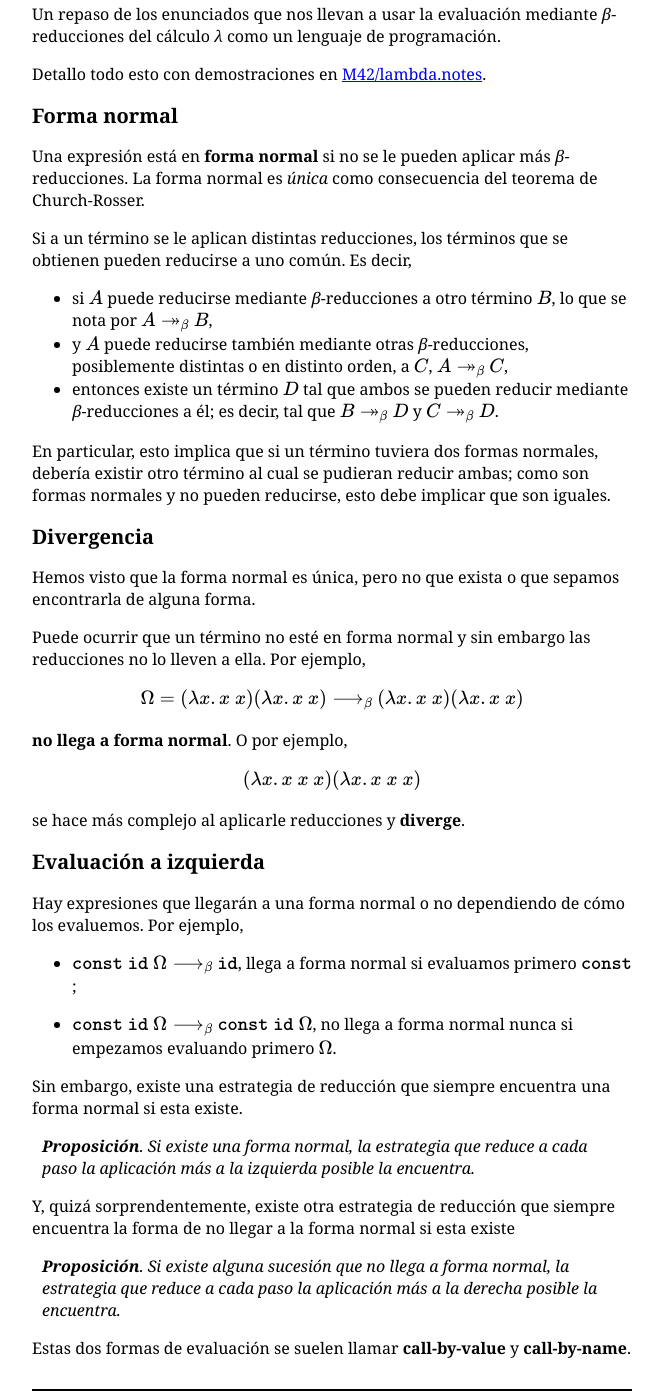
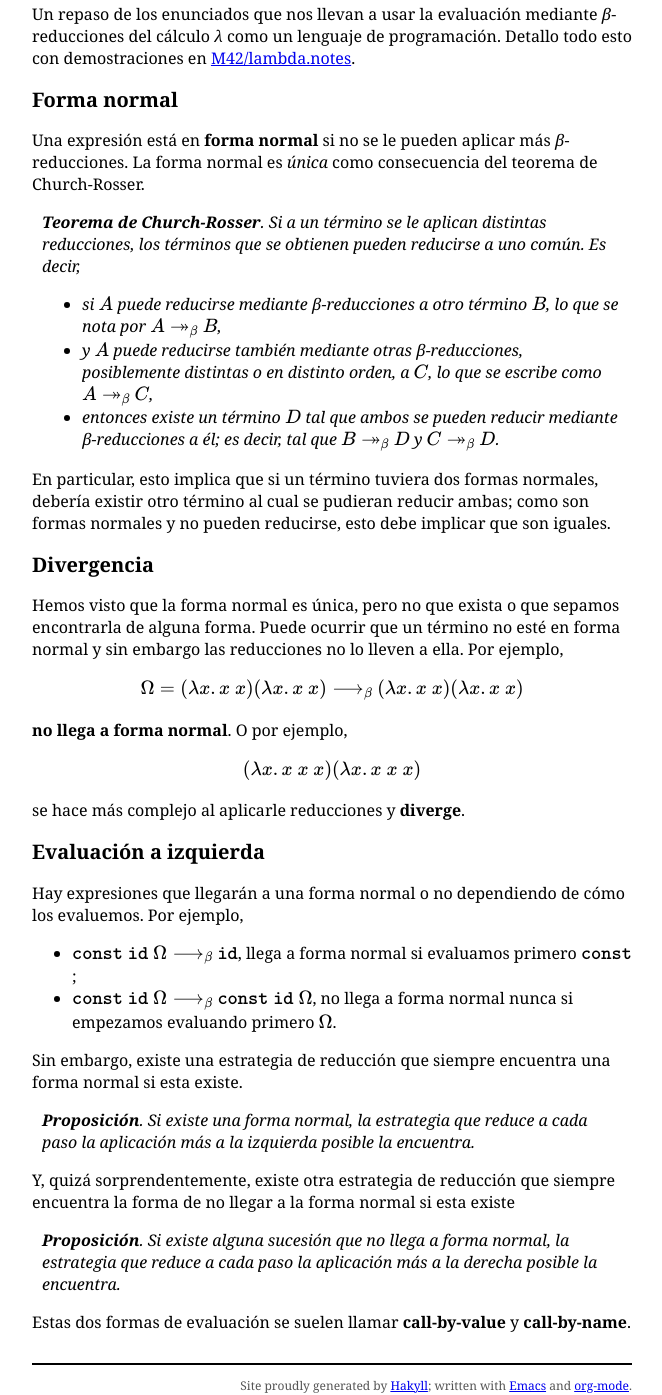
Before and after one commit to M42/blog, a plain HTML site: page docs/posts/2017-10-25-evaluacionlambda.html in a window 1280 px wide. Shown: the part 161-1556 px from the top of the page, without its empty margins (308-970 px from the left). Drawn offline with nearby package versions, Linux system fonts and the light colour scheme; some packages are replaced by stand-ins of ours; a web font is replaced by a local one.

Commit message:
Minor changes

```diff
--- a/docs/posts/2017-10-25-evaluacionlambda.html
+++ b/docs/posts/2017-10-25-evaluacionlambda.html
@@ -28,31 +28,32 @@
 
 </div>
 
-<p>Un repaso de los enunciados que nos llevan a usar la evaluación mediante <em>β</em>-reducciones del cálculo <em>λ</em> como un lenguaje de programación.</p>
-<p>Detallo todo esto con demostraciones en <a href="https://github.com/M42/lambda.notes">M42/lambda.notes</a>.</p>
+<p>Un repaso de los enunciados que nos llevan a usar la evaluación mediante <em>β</em>-reducciones del cálculo <em>λ</em> como un lenguaje de programación. Detallo todo esto con demostraciones en <a href="https://github.com/M42/lambda.notes">M42/lambda.notes</a>.</p>
 <h2 id="forma-normal">Forma normal</h2>
 <p>Una expresión está en <strong>forma normal</strong> si no se le pueden aplicar más <em>β</em>-reducciones. La forma normal es <em>única</em> como consecuencia del teorema de Church-Rosser.</p>
-<div class="exampleblock">
-<p>Si a un término se le aplican distintas reducciones, los términos que se obtienen pueden reducirse a uno común. Es decir,</p>
+<div class="theorem">
+<p><strong>Teorema de Church-Rosser</strong>. Si a un término se le aplican distintas reducciones, los términos que se obtienen pueden reducirse a uno común. Es decir,</p>
 <ul>
 <li>si <span class="math inline">\(A\)</span> puede reducirse mediante <em>β</em>-reducciones a otro término <span class="math inline">\(B\)</span>, lo que se nota por <span class="math inline">\(A \twoheadrightarrow_{\beta} B\)</span>,</li>
-<li>y <span class="math inline">\(A\)</span> puede reducirse también mediante otras <em>β</em>-reducciones, posiblemente distintas o en distinto orden, a <span class="math inline">\(C\)</span>, <span class="math inline">\(A \twoheadrightarrow_{\beta} C\)</span>,</li>
+<li>y <span class="math inline">\(A\)</span> puede reducirse también mediante otras <em>β</em>-reducciones, posiblemente distintas o en distinto orden, a <span class="math inline">\(C\)</span>, lo que se escribe como <span class="math inline">\(A \twoheadrightarrow_{\beta} C\)</span>,</li>
 <li>entonces existe un término <span class="math inline">\(D\)</span> tal que ambos se pueden reducir mediante <em>β</em>-reducciones a él; es decir, tal que <span class="math inline">\(B \twoheadrightarrow_{\beta} D\)</span> y <span class="math inline">\(C \twoheadrightarrow_{\beta} D\)</span>.</li>
 </ul>
 </div>
 <p>En particular, esto implica que si un término tuviera dos formas normales, debería existir otro término al cual se pudieran reducir ambas; como son formas normales y no pueden reducirse, esto debe implicar que son iguales.</p>
 <h2 id="divergencia">Divergencia</h2>
-<p>Hemos visto que la forma normal es única, pero no que exista o que sepamos encontrarla de alguna forma.</p>
-<p>Puede ocurrir que un término no esté en forma normal y sin embargo las reducciones no lo lleven a ella. Por ejemplo, <span class="math display">\[
+<p>Hemos visto que la forma normal es única, pero no que exista o que sepamos encontrarla de alguna forma. Puede ocurrir que un término no esté en forma normal y sin embargo las reducciones no lo lleven a ella. Por ejemplo,</p>
+<p><span class="math display">\[
 \Omega = (\lambda x.x\ x)(\lambda x.x\ x) \longrightarrow_{\beta} (\lambda x.x\ x)(\lambda x.x\ x)
-\]</span> <strong>no llega a forma normal</strong>. O por ejemplo, <span class="math display">\[
+\]</span></p>
+<p><strong>no llega a forma normal</strong>. O por ejemplo, <span class="math display">\[
 (\lambda x.x\ x\ x)(\lambda x.x\ x\ x)
-\]</span> se hace más complejo al aplicarle reducciones y <strong>diverge</strong>.</p>
+\]</span></p>
+<p>se hace más complejo al aplicarle reducciones y <strong>diverge</strong>.</p>
 <h2 id="evaluación-a-izquierda">Evaluación a izquierda</h2>
 <p>Hay expresiones que llegarán a una forma normal o no dependiendo de cómo los evaluemos. Por ejemplo,</p>
 <ul>
-<li><p><span class="math inline">\(\mathtt{const}\ \mathtt{id}\ \Omega \longrightarrow_{\beta} \mathtt{id}\)</span>, llega a forma normal si evaluamos primero <span class="math inline">\(\mathtt{const}\)</span>;</p></li>
-<li><p><span class="math inline">\(\mathtt{const}\ \mathtt{id}\ \Omega \longrightarrow_{\beta} \mathtt{const}\ \mathtt{id}\ \Omega\)</span>, no llega a forma normal nunca si empezamos evaluando primero <span class="math inline">\(\Omega\)</span>.</p></li>
+<li><span class="math inline">\(\mathtt{const}\ \mathtt{id}\ \Omega \longrightarrow_{\beta} \mathtt{id}\)</span>, llega a forma normal si evaluamos primero <span class="math inline">\(\mathtt{const}\)</span>;</li>
+<li><span class="math inline">\(\mathtt{const}\ \mathtt{id}\ \Omega \longrightarrow_{\beta} \mathtt{const}\ \mathtt{id}\ \Omega\)</span>, no llega a forma normal nunca si empezamos evaluando primero <span class="math inline">\(\Omega\)</span>.</li>
 </ul>
 <p>Sin embargo, existe una estrategia de reducción que siempre encuentra una forma normal si esta existe.</p>
 <div class="theorem">
```
Also changed, not shown: 1 other file.
